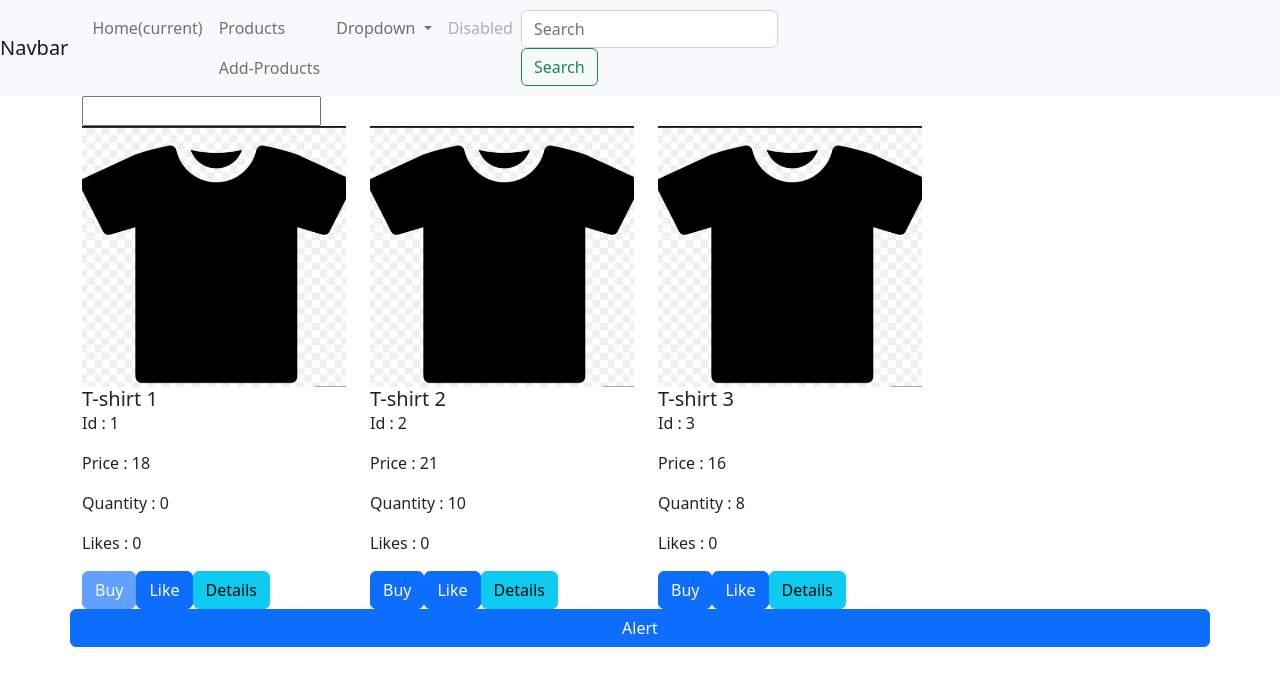
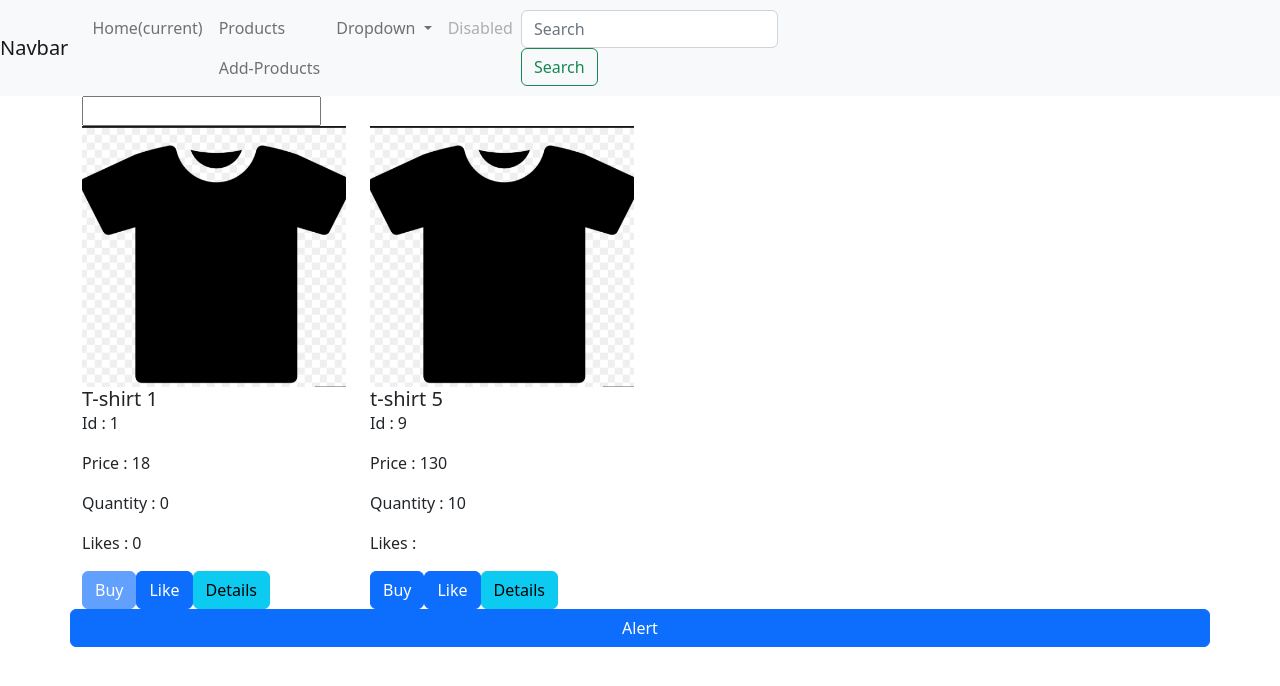
Before and after one commit to chaimadammak/AngularProject-, an Angular app: page /products in a window 1280 px wide. Shown: the top 686 px of the page. Built offline with nearby package versions, Linux system fonts and the light colour scheme; data requests are answered from the project's data file.

Commit message:
Consommation Backend

```diff
--- a/db.json
+++ b/db.json
@@ -16,7 +16,19 @@
   "profile": {
     "name": "typicode"
   },
-  "products":[
-
+  "products": [
+    {
+      "id": 1,
+      "title": "T-shirt 1",
+      "price": 18,
+      "quantity": 0,
+      "like": 0
+    },
+    {
+      "price": 130,
+      "id": 9,
+      "title": "t-shirt 5",
+      "quantity": 10
+    }
   ]
 }
--- a/src/app/app.module.ts
+++ b/src/app/app.module.ts
@@ -10,7 +10,7 @@ import { NOTFoundComponent } from './notfound/notfound.component';
 import { HomeComponent } from './home/home.component';
 import { DetailsProductComponent } from './details-product/details-product.component';
 import { FormProductComponent } from './form-product/form-product.component';
-
+import { HttpClientModule } from '@angular/common/http'
 @NgModule({
   declarations: [
     AppComponent,
@@ -24,7 +24,8 @@ import { FormProductComponent } from './form-product/form-product.component';
   imports: [
     BrowserModule,
     AppRoutingModule,
-    FormsModule
+    FormsModule,
+    HttpClientModule
   ],
   providers: [],
   bootstrap: [AppComponent]
--- a/src/app/form-product/form-product.component.ts
+++ b/src/app/form-product/form-product.component.ts
@@ -1,6 +1,7 @@
 import { Component, OnInit } from '@angular/core';
 import { Router } from '@angular/router';
 import { Product } from '../Core/Model/product';
+import { ConsumerProductsService } from '../services/consumer-products.service';
 import { ProductServiceService } from '../services/product-service.service';
 
 @Component({
@@ -11,7 +12,7 @@ import { ProductServiceService } from '../services/product-service.service';
 export class FormProductComponent implements OnInit {
   product!: Product;
 
-  constructor(private productService:ProductServiceService,private route:Router) { }
+  constructor(private productService:ProductServiceService,private route:Router,private consumerProduct : ConsumerProductsService) { }
 
   ngOnInit(): void {
     this.product=new Product();
@@ -19,9 +20,9 @@ export class FormProductComponent implements OnInit {
 
   }
   ajouter(){
-    this.productService.addProduct(this.product);
-    this.route.navigateByUrl('/products');
-
+    //this.productService.addProduct(this.product);
+    //this.route.navigateByUrl('/products');
+    this.consumerProduct.addProduct(this.product).subscribe({next : () =>this.route.navigateByUrl('/products')  })
   }
 
 
--- a/src/app/products/products.component.ts
+++ b/src/app/products/products.component.ts
@@ -1,6 +1,7 @@
 import { Component, OnInit } from '@angular/core';
 import { stringify } from 'querystring';
 import { Product } from '../Core/Model/product';
+import { ConsumerProductsService } from '../services/consumer-products.service';
 import { ProductServiceService } from '../services/product-service.service';
 
 @Component({
@@ -15,10 +16,16 @@ export class ProductsComponent implements OnInit {
   priceMax!:number;
   count!:number;
 
-  constructor(private serviceProduct: ProductServiceService) { }
+  constructor(private serviceProduct: ProductServiceService, private consumerProduct: ConsumerProductsService) { }
 
   ngOnInit(): void {
-    this.listProduct=this.serviceProduct.listProduct;
+    //this.listProduct=this.serviceProduct.listProduct;
+    this.consumerProduct.getProduct().subscribe({
+      next: (data)=>  { this.listProduct=data ;
+      console.log(data);
+      }
+    })
+
 
 
 
--- /dev/null
+++ b/src/app/services/consumer-products.service.ts
@@ -0,0 +1,19 @@
+import { HttpClient } from '@angular/common/http';
+import { Injectable } from '@angular/core';
+import { Product } from '../Core/Model/product';
+import { Observable } from 'rxjs';
+
+@Injectable({
+  providedIn: 'root'
+})
+export class ConsumerProductsService {
+  //injecter le service httpClient
+  constructor(private http : HttpClient) { }
+
+  getProduct(){
+    return this.http.get<Product[]>('http://localhost:3000/products')
+  }
+  addProduct(product: Product): Observable<Product> {
+    return this.http.post<Product>('http://localhost:3000/products', product);
+  }
+}
```
Also changed, not shown: src/db.json (deleted, +0 -8 lines), 1 other file (tests, documents, lock files or other folders).
